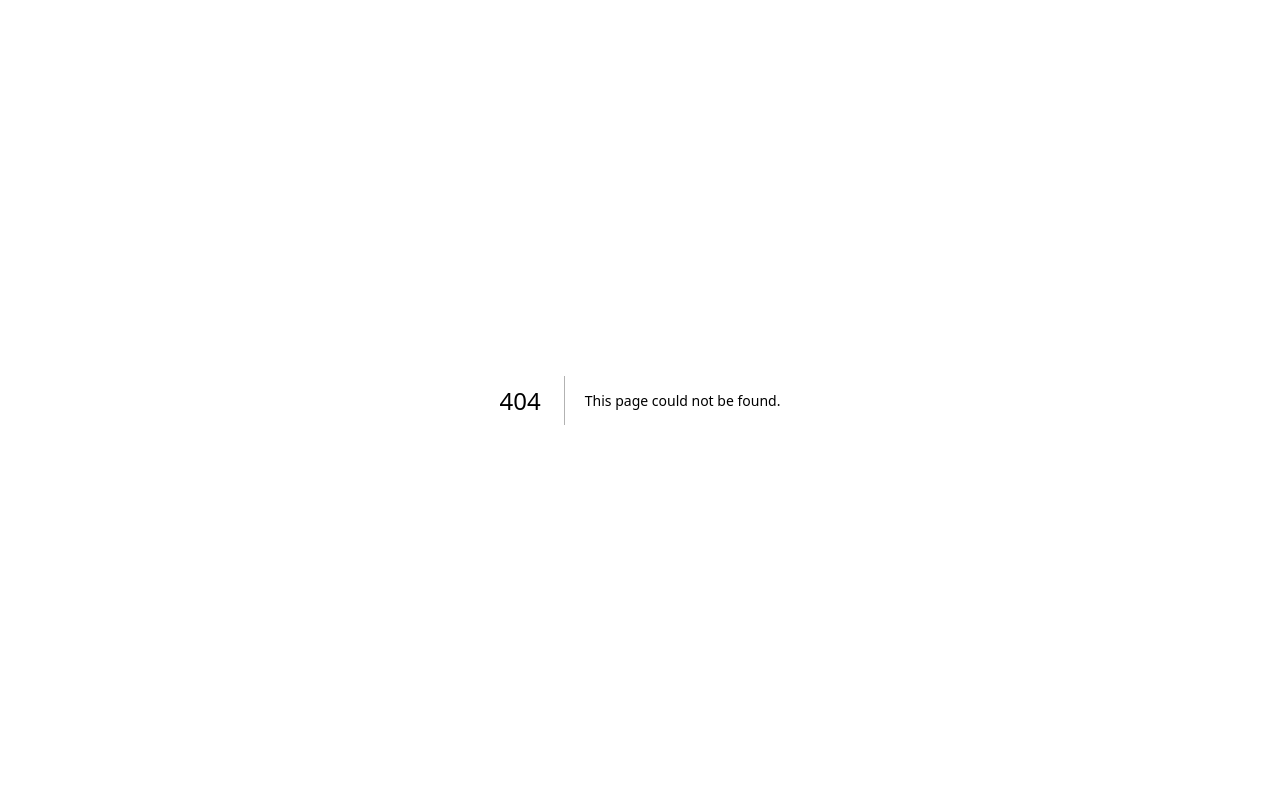
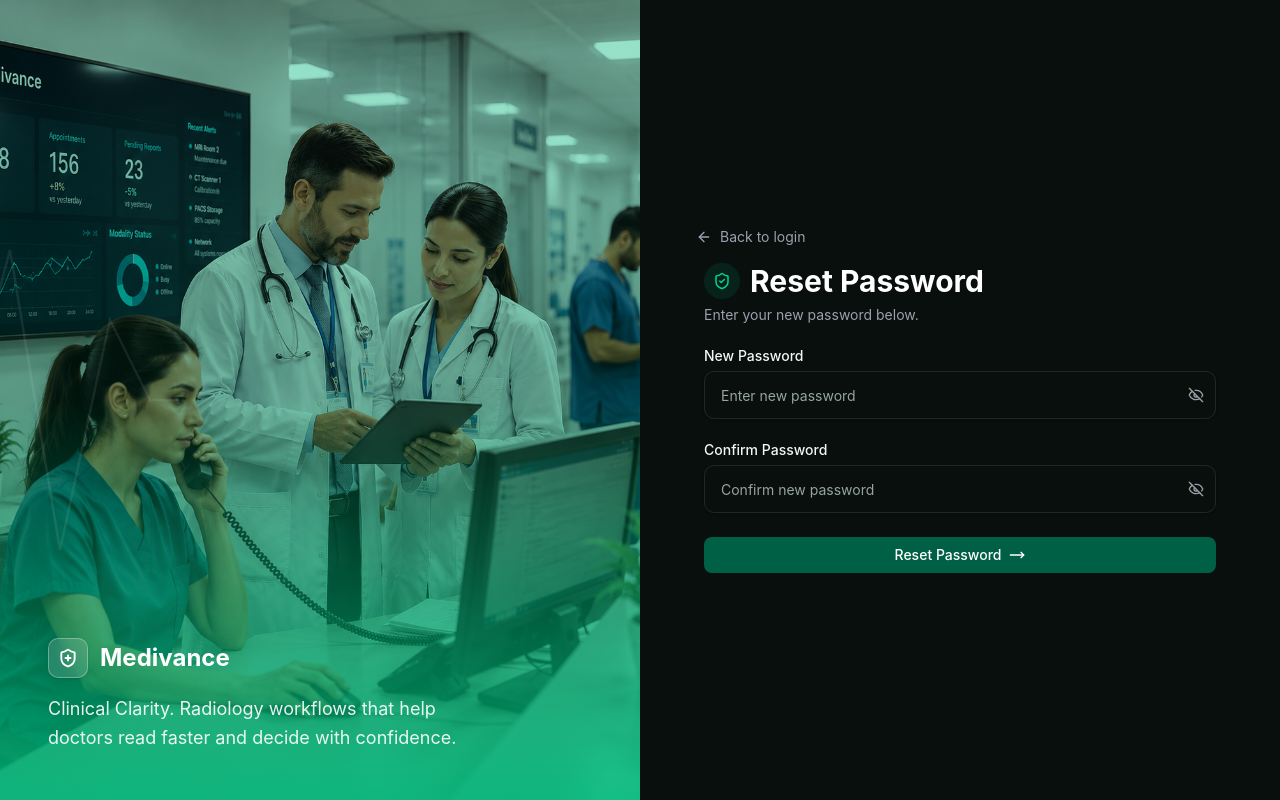
Before and after one commit to Amr2231/Medivance, a Next.js app: page /reset-password/1 in a window 1280 px wide. Before the commit this address had no page. Built offline with nearby package versions, Linux system fonts and the light colour scheme; no server answers.

Commit message:
feat(auth): add login, forgot-password and reset-password pages

```diff
--- /dev/null
+++ b/src/app/(auth)/forgot-password/page.tsx
@@ -0,0 +1,12 @@
+import { ForgotPasswordLayout } from "@/features/auth";
+
+// metadata for forgot password page
+export const metadata = {
+  title: "Forgot Password | Medivance",
+  description: "Reset your Medivance account password",
+};
+
+// forgot password page component
+export default function ForgotPasswordPage() {
+  return <ForgotPasswordLayout />;
+}
--- /dev/null
+++ b/src/app/(auth)/layout.tsx
@@ -0,0 +1,21 @@
+import Provider from "@/components/providers/shared";
+import { AuthVisual } from "@/features/auth";
+
+// layout for auth pages
+export default function AuthLayout({
+  children,
+}: {
+  children: React.ReactNode;
+}) {
+  return (
+    <div className="min-h-screen flex flex-row">
+      <AuthVisual />
+      <div className="flex flex-col w-full lg:w-1/2 shrink-0">
+        {/* Form is centered on its own, independent of the footer below */}
+        <div className="flex flex-col justify-center flex-1 px-6 py-12">
+          <Provider>{children}</Provider>
+        </div>
+      </div>
+    </div>
+  );
+}
--- /dev/null
+++ b/src/app/(auth)/login/page.tsx
@@ -0,0 +1,16 @@
+import { LoginForm } from "@/features/auth";
+
+// metadata for login page
+export const metadata = {
+  title: "Login | Medivance",
+  description: "Sign in to your Medivance account",
+};
+
+// login page component
+export default function LoginPage() {
+  return (
+    <main>
+      <LoginForm />
+    </main>
+  );
+}
--- /dev/null
+++ b/src/app/(auth)/reset-password/[token]/page.tsx
@@ -0,0 +1,22 @@
+import { ResetPasswordForm } from "@/features/auth";
+
+// metadata for reset password page
+export const metadata = {
+  title: "Reset Password | Medivance",
+  description: "Set a new password for your Medivance account",
+};
+
+// reset password page component, receives token from URL params and passes it to the form
+export default async function ResetPasswordPage({
+  params,
+}: {
+  params: Promise<{ token: string }>;
+}) {
+  const { token } = await params;
+
+  return (
+    <div>
+      <ResetPasswordForm token={token} />
+    </div>
+  );
+}
```
